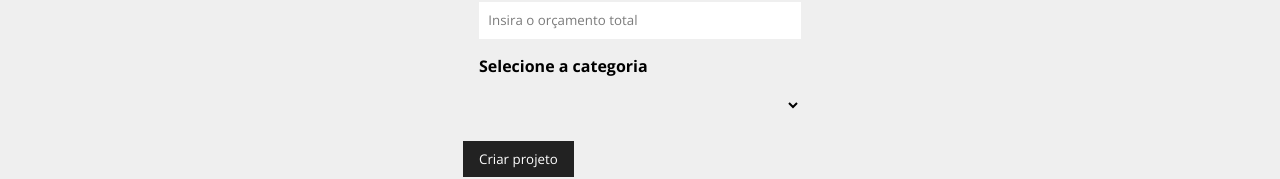
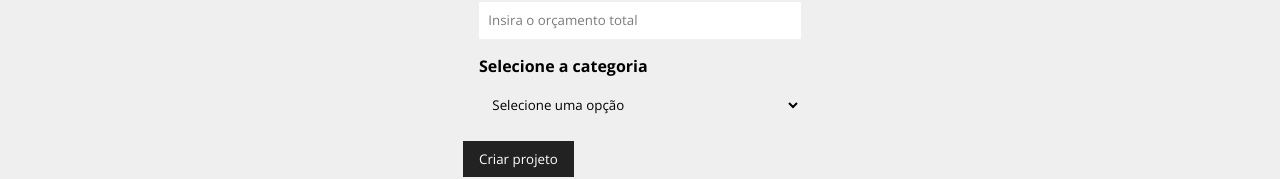
Before and after one commit to marlon-couto/costs, a React (Create React App) app: page /new-project in a window 1280 px wide. Shown: the part 398-577 px from the top of the page. Built offline with nearby package versions, Linux system fonts and the light colour scheme; data requests are answered from the project's data file.

Commit message:
Adiciona as categorias de projeto ao formulário

```diff
--- a/src/components/forms/ProjectForm.jsx
+++ b/src/components/forms/ProjectForm.jsx
@@ -1,10 +1,29 @@
-import React from 'react';
+import React, { useEffect, useState } from 'react';
 import styles from './ProjectForm.module.css';
+
 import Input from './Input';
 import Select from './Select';
 import SubmitButton from './SubmitButton';
 
-export default function ProjectForm({ btnText }) {
+export default function ProjectForm({ buttonText }) {
+  const [categories, setCategories] = useState([]);
+
+  /* TODO: Criar um helper para a função de fetch */
+
+  useEffect(() => {
+    fetch('http://localhost:5000/categories', {
+      method: 'GET',
+      headers: {
+        'Content-Type': 'application/json',
+      },
+    })
+      .then((response) => response.json())
+      .then((data) => {
+        setCategories(data);
+      })
+      .catch((error) => console.log(error));
+  }, []);
+
   return (
     <form className={styles.form}>
       <Input
@@ -24,9 +43,10 @@ export default function ProjectForm({ btnText }) {
       <Select
         name="category_id"
         text="Selecione a categoria"
+        categories={categories}
       />
 
-      <SubmitButton text={btnText} />
+      <SubmitButton text={buttonText} />
     </form>
   );
 }
--- a/src/components/forms/Select.jsx
+++ b/src/components/forms/Select.jsx
@@ -1,7 +1,13 @@
 import React from 'react';
 import styles from './Select.module.css';
 
-export default function Select({ text, name, handleChange, value, options }) {
+export default function Select({
+  text,
+  name,
+  handleChange,
+  value,
+  categories,
+}) {
   return (
     <div className={styles.form_control}>
       <label htmlFor={name}>{text}</label>
@@ -11,7 +17,18 @@ export default function Select({ text, name, handleChange, value, options }) {
         onChange={handleChange}
         value={value}
       >
-        <option value="Selecione uma opção"></option>
+        <option value="">Selecione uma opção</option>
+        {categories.map((category) => {
+          const { id, name } = category;
+          return (
+            <option
+              value={id}
+              key={id}
+            >
+              {name}
+            </option>
+          );
+        })}
       </select>
     </div>
   );
--- a/src/components/forms/SubmitButton.jsx
+++ b/src/components/forms/SubmitButton.jsx
@@ -4,7 +4,7 @@ import styles from './SubmitButton.module.css';
 export default function SubmitButton({ text }) {
   return (
     <div>
-      <button className={styles.btn}>{text}</button>
+      <button className={styles.button}>{text}</button>
     </div>
   );
 }
--- a/src/components/forms/SubmitButton.module.css
+++ b/src/components/forms/SubmitButton.module.css
@@ -1,4 +1,4 @@
-.btn {
+.button {
   background-color: #222;
   color: #fff;
   padding: 0.7em 1.2em;
@@ -9,6 +9,6 @@
 
 }
 
-.btn:hover {
+.button:hover {
   color: #ffbb33;
 }
--- a/src/components/layout/LinkButton.jsx
+++ b/src/components/layout/LinkButton.jsx
@@ -3,5 +3,5 @@ import React from 'react';
 import { Link } from 'react-router-dom';
 
 export default function LinkButton({ to, text }) {
-  return <Link to={to} className={styles.btn}>{text}</Link>;
+  return <Link to={to} className={styles.button}>{text}</Link>;
 }
--- a/src/components/layout/LinkButton.module.css
+++ b/src/components/layout/LinkButton.module.css
@@ -1,4 +1,4 @@
-.btn {
+.button {
   background-color: #222;
   color: #fff;
   padding: 0.5em 1em;
@@ -6,6 +6,6 @@
   transition: 0.5s;
 }
 
-.btn:hover {
+.button:hover {
   color: #ffbb33;
 }
--- a/src/components/pages/Home.jsx
+++ b/src/components/pages/Home.jsx
@@ -14,7 +14,7 @@ export default function Home() {
 
       <LinkButton
         to="/new-project"
-        text="Criar Projeto"
+        text="Novo Projeto"
       />
 
       <img
--- a/src/components/pages/NewProject.jsx
+++ b/src/components/pages/NewProject.jsx
@@ -8,7 +8,7 @@ export default function NewProject() {
     <div className={styles.new_project_container}>
       <h1>Criar Projeto</h1>
       <p>Crie seu projeto para depois adicionar os serviços</p>
-      <ProjectForm btnText="Criar projeto" />
+      <ProjectForm buttonText="Criar projeto" />
     </div>
   );
 }
```
